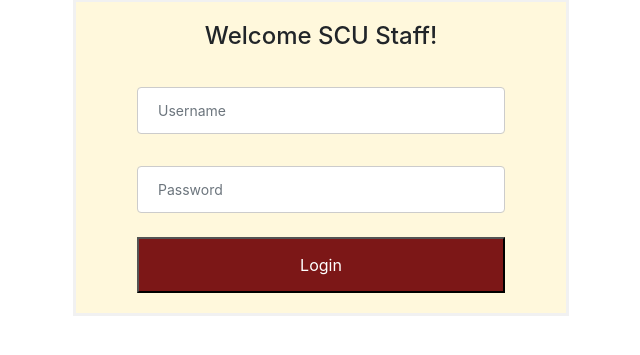
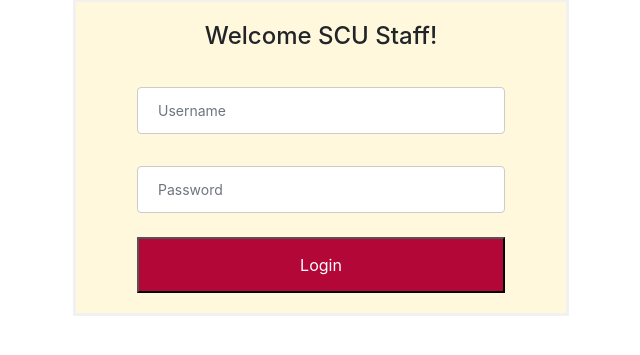
Before and after one commit to julishi/SCU-Alum-Business-Directory-, a PHP site: page /html/staff_login.html in a window 1280 px wide, with the pointer over the restyled element. Shown: the part 161-516 px from the top of the page, without its empty margins (319-959 px from the left). Run offline with PHP 8.4, Linux system fonts and the light colour scheme; some libraries are stand-ins or nearby versions.

Commit message:
Update staff_login.css

```diff
--- a/css/staff_login.css
+++ b/css/staff_login.css
@@ -54,7 +54,7 @@ button {
 }
 
 .login_button:hover {
-	background-color: #7C1717;
+	background-color: ##7D0427;
 }
 
 .container{
```
